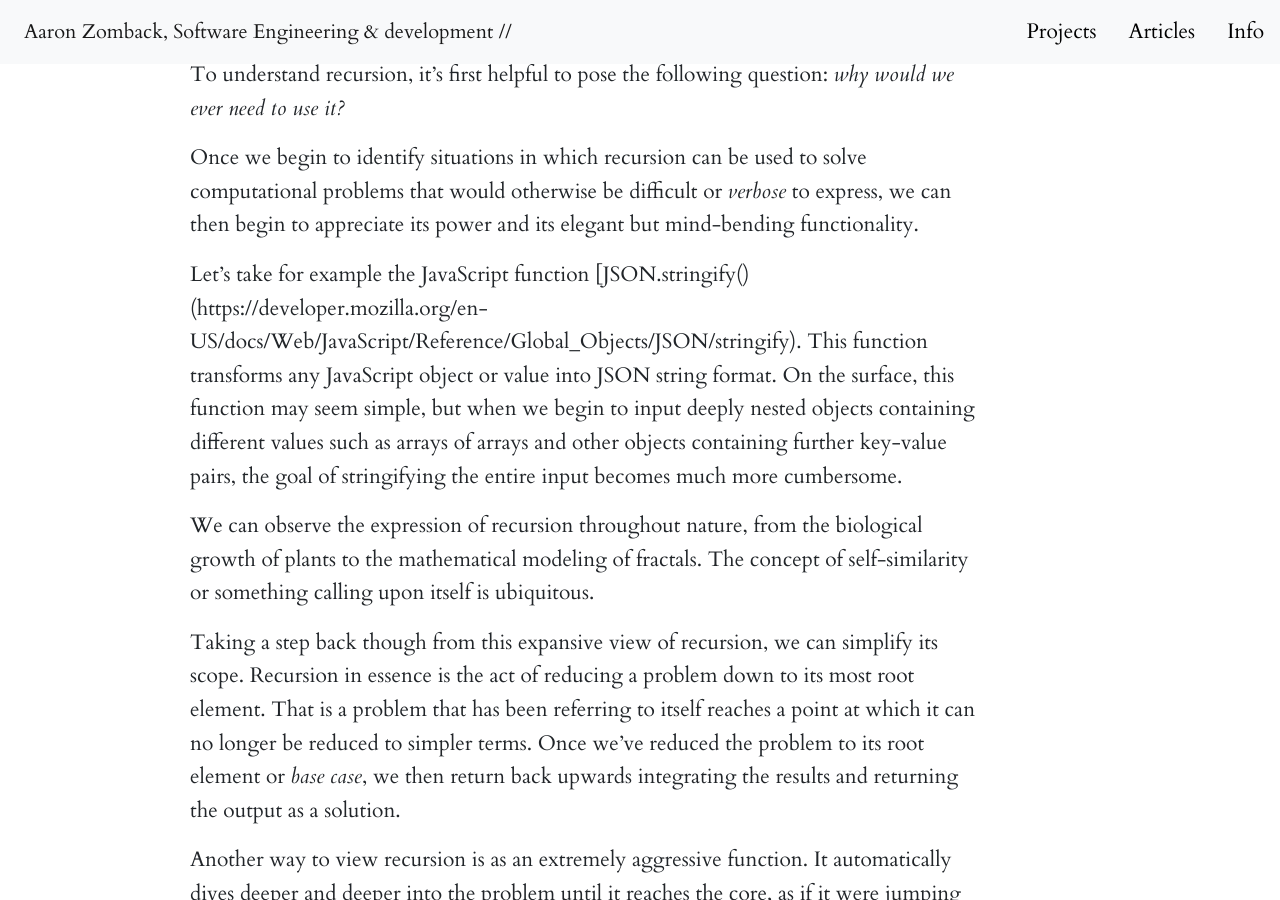
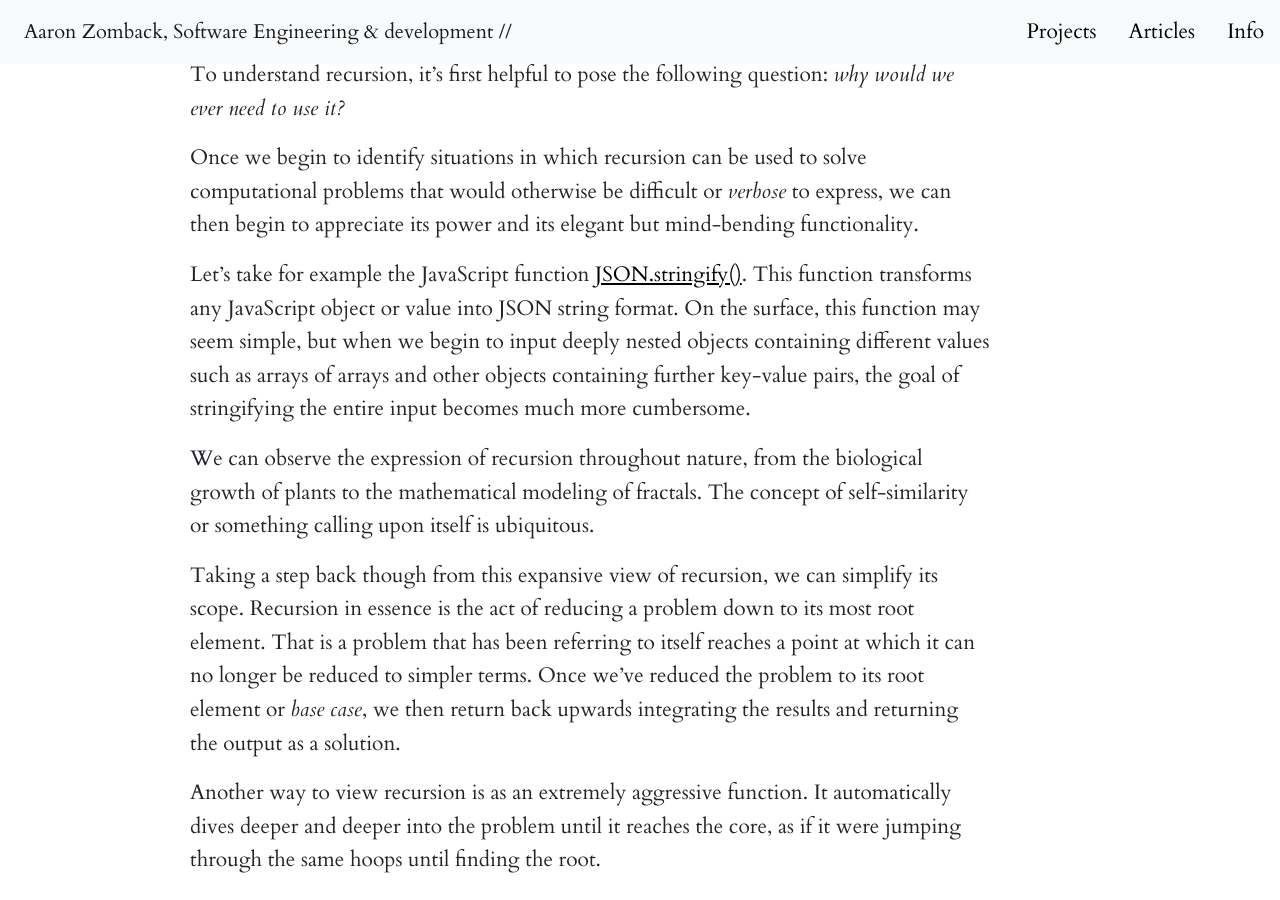
Before and after one commit to aaronzomback/design-portfolio, a Jekyll site: the page built from _posts/2021-04-30-what-is-recursion?.markdown, in a window 1280 px wide and 900 px high, scrolled down 716 px. Built offline with Jekyll 4.4.1, drawn with Linux system fonts in a browser that asks for light colours; nearby versions of some CDN libraries; grey boxes are pictures that could not be loaded.

Commit message:
Updated What Is Recursion?

```diff
--- a/_posts/2021-04-30-what-is-recursion?.markdown
+++ b/_posts/2021-04-30-what-is-recursion?.markdown
@@ -12,7 +12,7 @@ To understand recursion, it's first helpful to pose the following question: *why
 
 Once we begin to identify situations in which recursion can be used to solve computational problems that would otherwise be difficult or *verbose* to express, we can then begin to appreciate its power and its elegant but mind-bending functionality.
 
-Let's take for example the JavaScript function [JSON.stringify()(https://developer.mozilla.org/en-US/docs/Web/JavaScript/Reference/Global_Objects/JSON/stringify). This function transforms any JavaScript object or value into JSON string format. On the surface, this function may seem simple, but when we begin to input deeply nested objects containing different values such as arrays of arrays and other objects containing further key-value pairs, the goal of stringifying the entire input becomes much more cumbersome.
+Let's take for example the JavaScript function [JSON.stringify()](https://developer.mozilla.org/en-US/docs/Web/JavaScript/Reference/Global_Objects/JSON/stringify). This function transforms any JavaScript object or value into JSON string format. On the surface, this function may seem simple, but when we begin to input deeply nested objects containing different values such as arrays of arrays and other objects containing further key-value pairs, the goal of stringifying the entire input becomes much more cumbersome.
 
 We can observe the expression of recursion throughout nature, from the biological growth of plants to the mathematical modeling of fractals. The concept of self-similarity or something calling upon itself is ubiquitous.
 
```
